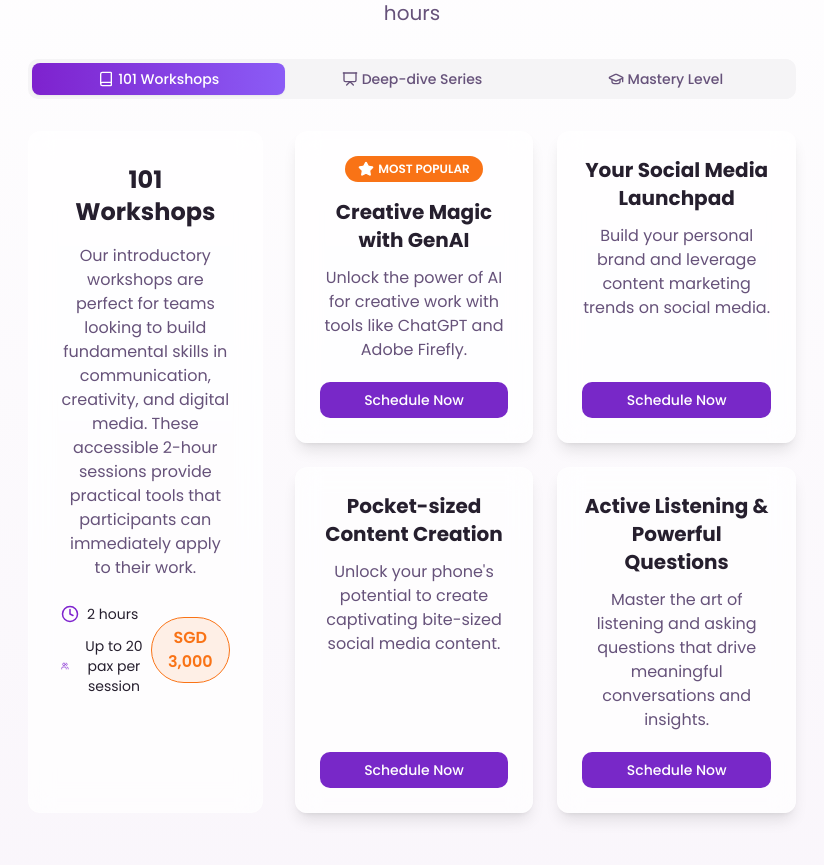
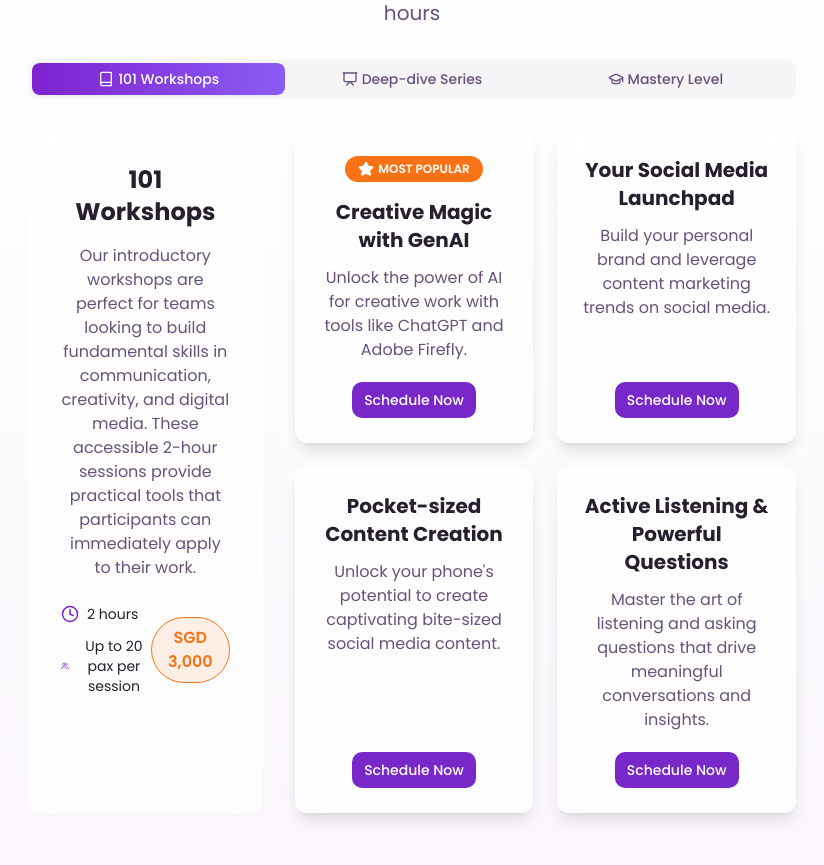
Before and after one commit to janesaWECOMM/portfolio-vision-scheduler, a React (Vite) app: page / in a window 1280 px wide. Shown: the part 2287-3152 px from the top of the page, without its empty margins (228-1052 px from the left). Built offline with nearby package versions, Linux system fonts and the light colour scheme.

Commit message:
Center card content
Horizontally and vertically center the content within the card component.

```diff
--- a/src/components/WorkshopSection.tsx
+++ b/src/components/WorkshopSection.tsx
@@ -1,4 +1,3 @@
-
 import { Clock, Users, Book, GraduationCap, Presentation, Star } from "lucide-react";
 import { Button } from "@/components/ui/button";
 import { Badge } from "@/components/ui/badge";
@@ -311,8 +310,8 @@ const WorkshopSection = () => {
 
 const SimpleWorkshopCard = ({ workshop }: { workshop: Workshop }) => {
   return (
-    <div key={workshop.id} className="glass rounded-xl p-6 transition-all duration-300 hover:shadow-lg flex flex-col h-full">
-      <div className="mb-auto">
+    <div key={workshop.id} className="glass rounded-xl p-6 transition-all duration-300 hover:shadow-lg flex flex-col h-full items-center justify-center text-center">
+      <div className="mb-auto flex flex-col items-center justify-center w-full">
         {workshop.popular && (
           <Badge className="bg-boost-orange text-white hover:bg-boost-orange/90 px-3 py-1 mb-4">
             <Star className="w-4 h-4 mr-1 fill-current" /> MOST POPULAR
```
